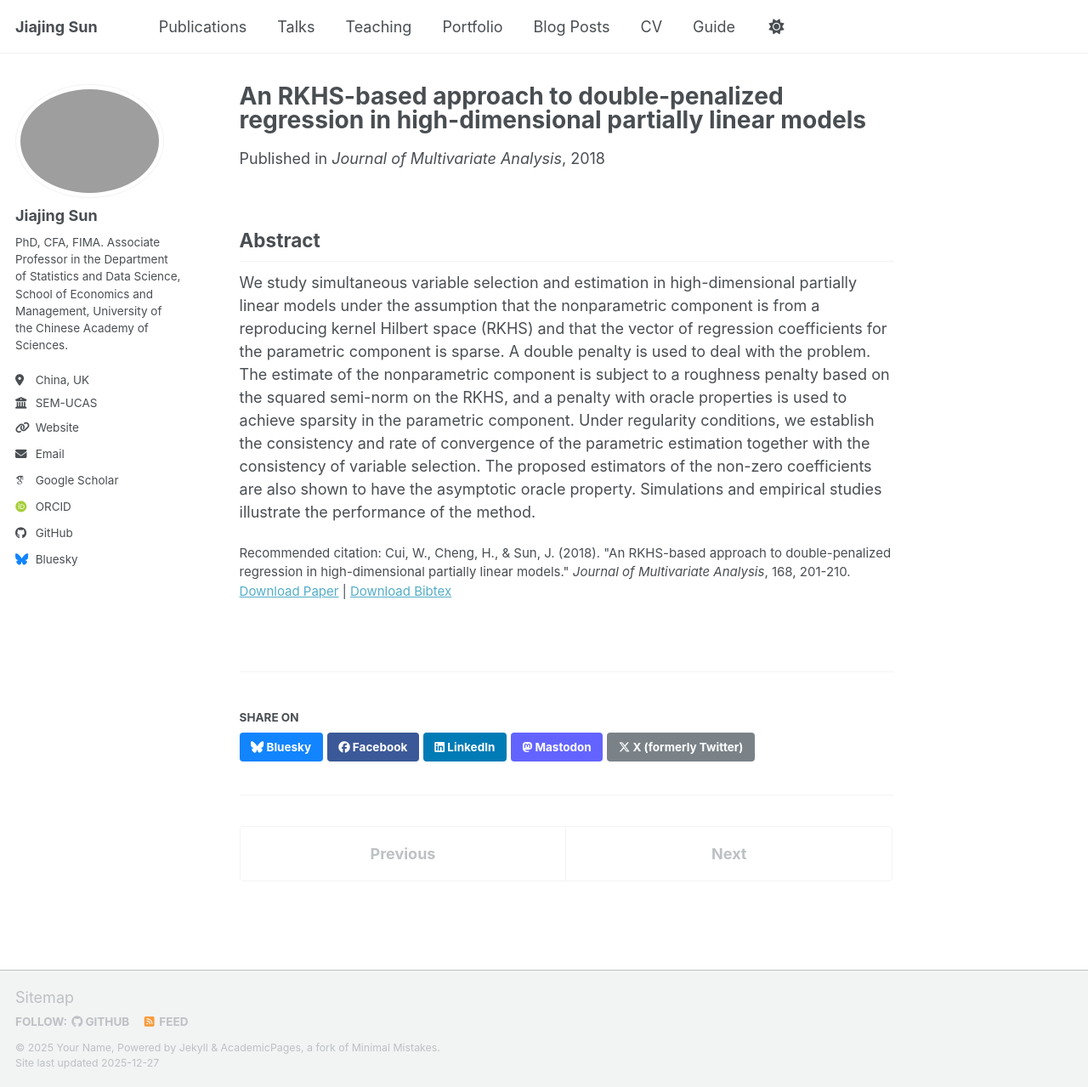
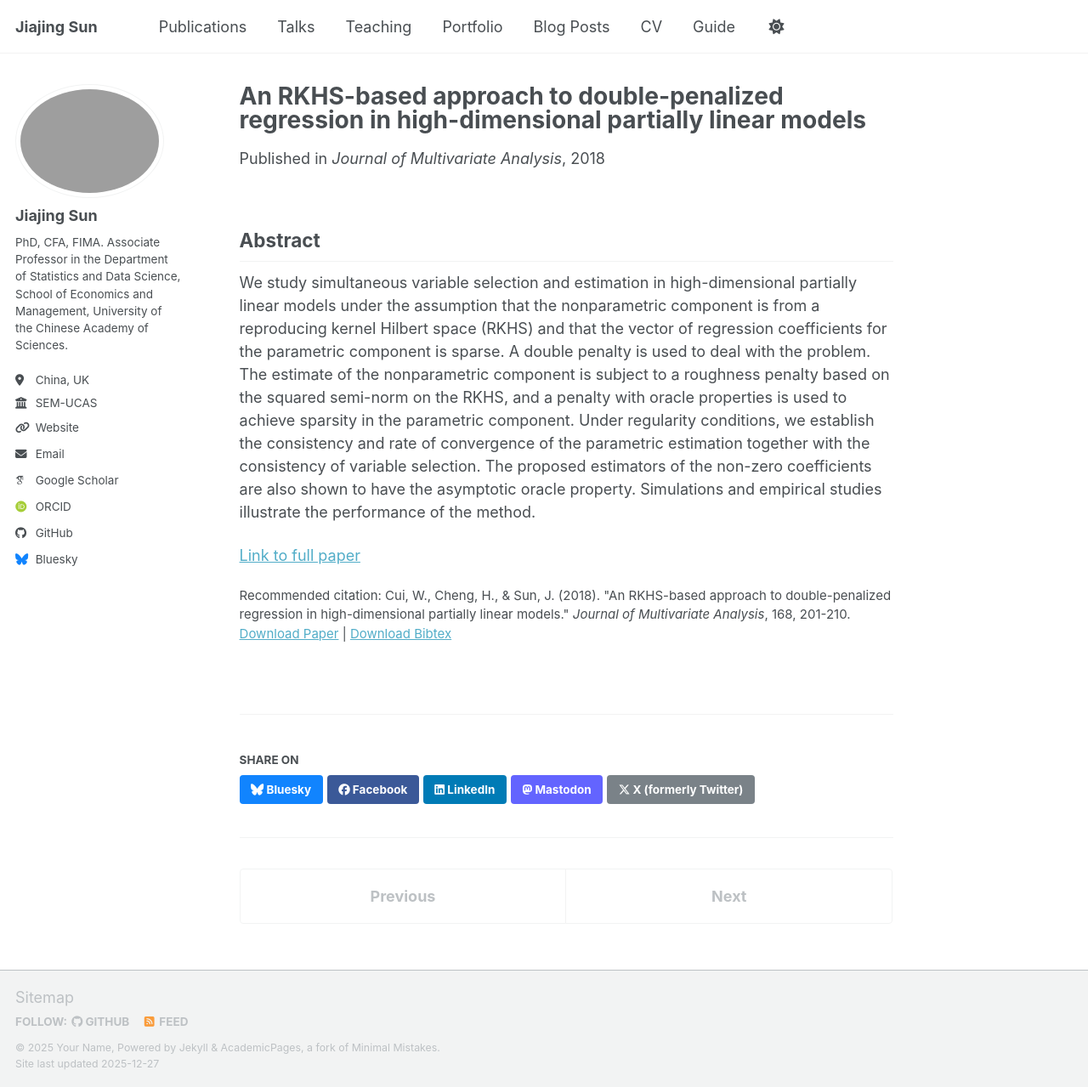
Before and after one commit to Jiajing-Sun/jiajing-sun.github.io, a Jekyll site: the page built from _publications/paper-10.md, in a window 1280 px wide and 1279 px high. Shown: the whole window at 85% size. Built offline with Jekyll 4.4.1, drawn with Linux system fonts in a browser that asks for light colours; some web fonts are replaced; a script bundle is joined from its source files by our own code; library files that are not in the unit come from our copies.

Commit message:
Update paper-10.md

```diff
--- a/_publications/paper-10.md
+++ b/_publications/paper-10.md
@@ -13,3 +13,5 @@ citation: 'Cui, W., Cheng, H., & Sun, J. (2018). "An RKHS-based approach to doub
 ## Abstract
 
 We study simultaneous variable selection and estimation in high-dimensional partially linear models under the assumption that the nonparametric component is from a reproducing kernel Hilbert space (RKHS) and that the vector of regression coefficients for the parametric component is sparse. A double penalty is used to deal with the problem. The estimate of the nonparametric component is subject to a roughness penalty based on the squared semi-norm on the RKHS, and a penalty with oracle properties is used to achieve sparsity in the parametric component. Under regularity conditions, we establish the consistency and rate of convergence of the parametric estimation together with the consistency of variable selection. The proposed estimators of the non-zero coefficients are also shown to have the asymptotic oracle property. Simulations and empirical studies illustrate the performance of the method.
+
+[Link to full paper](https://doi.org/10.1016/j.jmva.2018.07.013)
```
